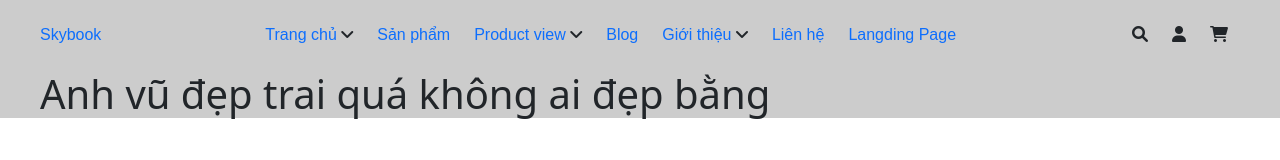
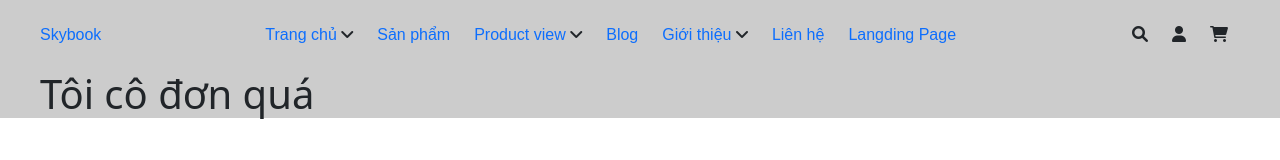
Before and after one commit to 7vnguyenvu/web-learning-team-dh21th2, a plain HTML site: page index.html in a window 1280 px wide. Drawn offline with nearby package versions, Linux system fonts and the light colour scheme.

Commit message:
change h1

```diff
--- a/index.html
+++ b/index.html
@@ -85,7 +85,7 @@
         </div>
 
         <div id="body" class="body">
-            <h1>Anh vũ đẹp trai quá không ai đẹp bằng</h1>
+            <h1>Tôi cô đơn quá</h1>
         </div>
 
         <div id="footer" class="footer">
```
